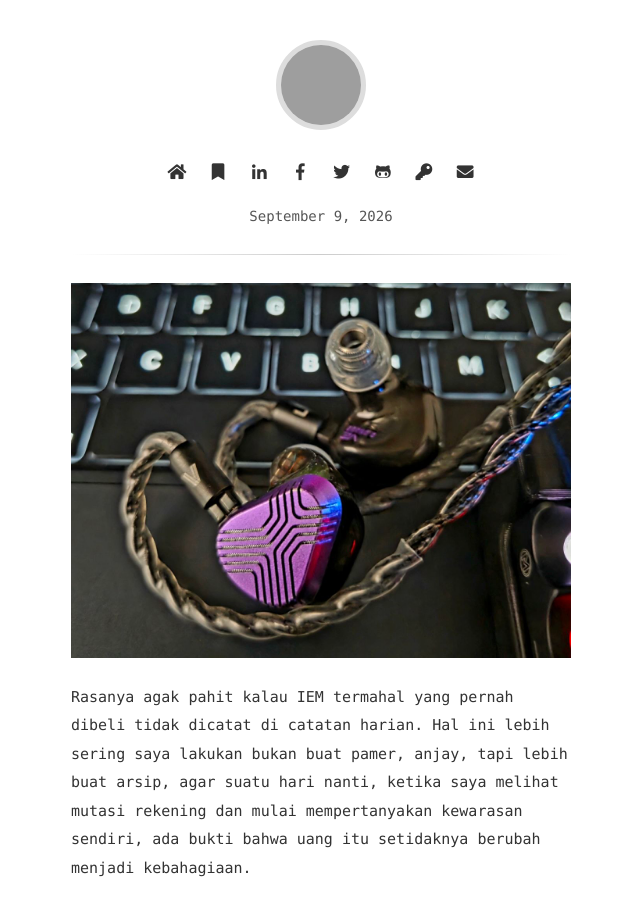
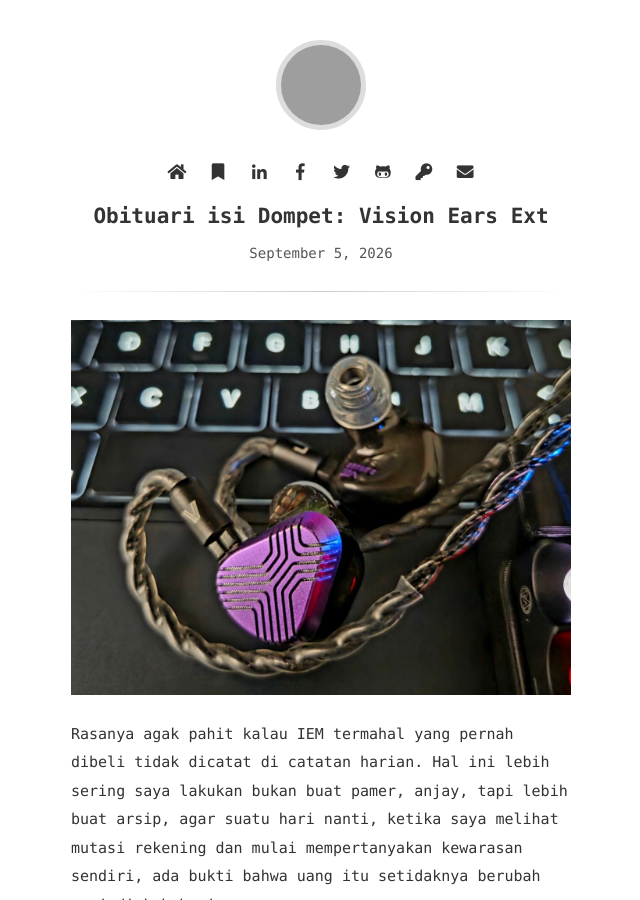
Before and after one commit to harjunacandra/harjuna.github.io, a Jekyll site: the page built from _posts/2026-09-05-Obituari-Isi-Dompet-Vision-Ears-EXT.md, in a window 1280 px wide and 900 px high, cut to the strip 0-900 px from the top of the window. Shown: the whole strip, without its empty margins (319-959 px from the left). Built offline with Jekyll 4.4.1, drawn with Linux system fonts in a browser that asks for light colours; grey boxes are pictures that could not be loaded.

Commit message:
Fix title formatting in obituari post

```diff
--- a/_posts/2026-09-05-Obituari-Isi-Dompet-Vision-Ears-EXT.md
+++ b/_posts/2026-09-05-Obituari-Isi-Dompet-Vision-Ears-EXT.md
@@ -1,6 +1,6 @@
 ---
 published: true
-title: Obituari isi Dompet : Vision Ears Ext
+title: "Obituari isi Dompet: Vision Ears Ext"
 updated: "2026-09-05 21:17"
 ---
 
```
